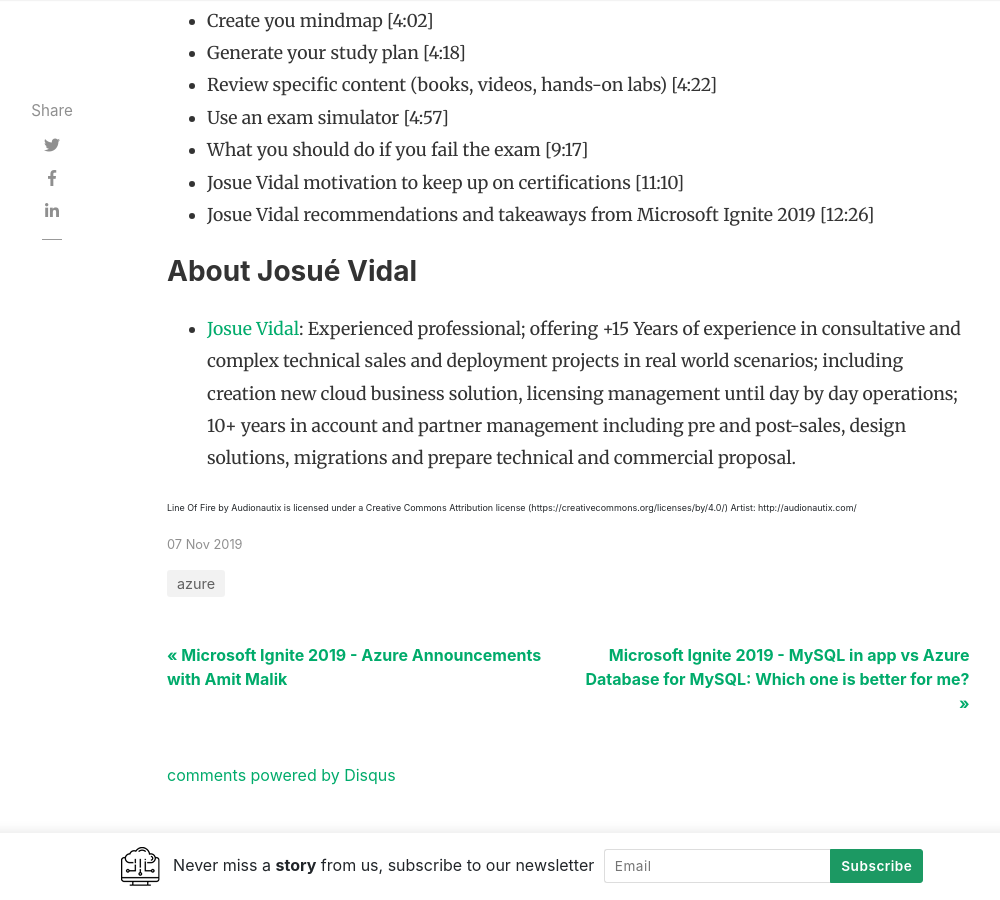
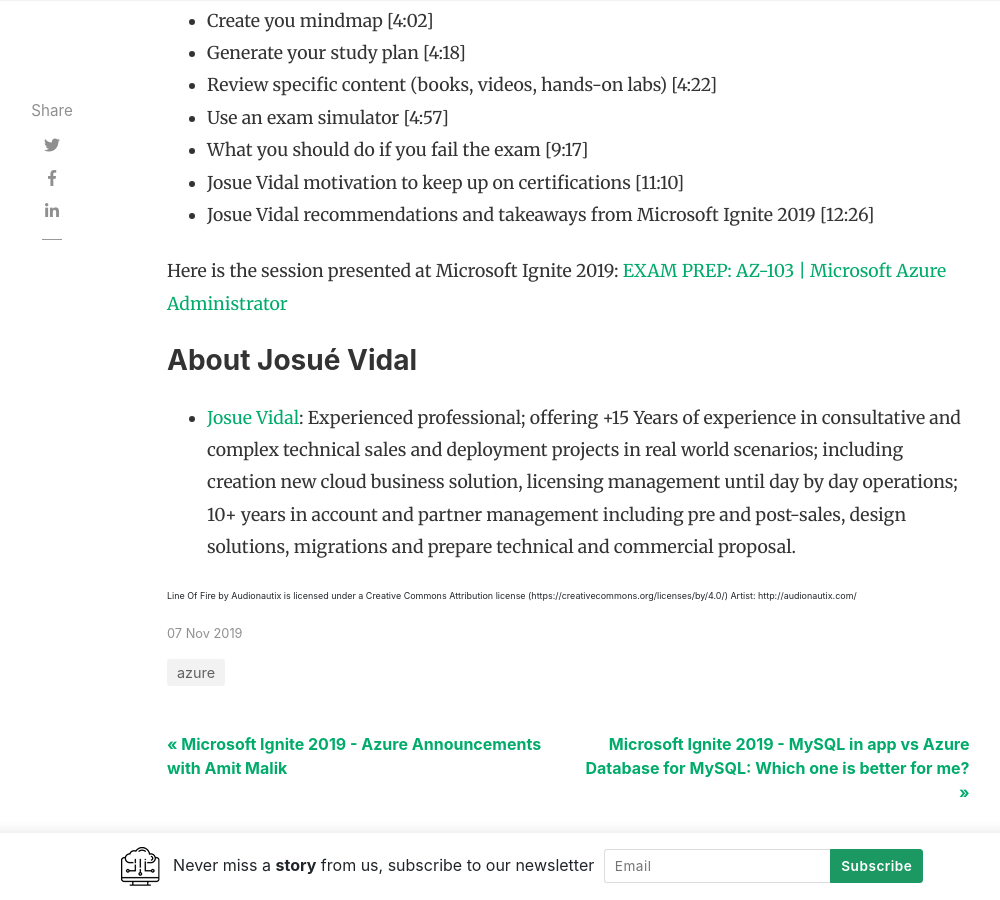
Before and after one commit to daveRendon/wikiazure-podcast, a Jekyll site: the page built from _posts/2019-11-07-episode-03-msignite-crushing-certifications-josue-vidal.md, in a window 1280 px wide and 900 px high, scrolled down 1328 px. Shown: the whole window, without its empty margins (118-1118 px from the left). Built offline with Jekyll 4.4.1, drawn with Linux system fonts in a browser that asks for light colours; nearby versions of some CDN libraries; comment, search, counter and statistics services are not loaded.

Commit message:
updated episode 03

```diff
--- a/_posts/2019-11-07-episode-03-msignite-crushing-certifications-josue-vidal.md
+++ b/_posts/2019-11-07-episode-03-msignite-crushing-certifications-josue-vidal.md
@@ -29,6 +29,11 @@
  + Josue Vidal motivation to keep up on certifications [11:10]
  + Josue Vidal recommendations and takeaways from Microsoft Ignite 2019 [12:26]
 
+
+Here is the session presented at Microsoft Ignite 2019:
+<a href="https://myignite.techcommunity.microsoft.com/sessions/80741?latestplayer=true" target="_blank">EXAM PREP: AZ-103 | Microsoft Azure Administrator</a>
+
+
  <h3>About Josué Vidal</h3>
 
 + <a href="https://www.linkedin.com/in/josuevidal/" target="_blank">Josue Vidal</a>: Experienced professional; offering +15 Years of experience in consultative and complex technical sales and deployment projects in real world scenarios; including creation new cloud business solution, licensing management until day by day operations; 10+ years in account and partner management including pre and post-sales, design solutions, migrations and prepare technical and commercial proposal.
```
